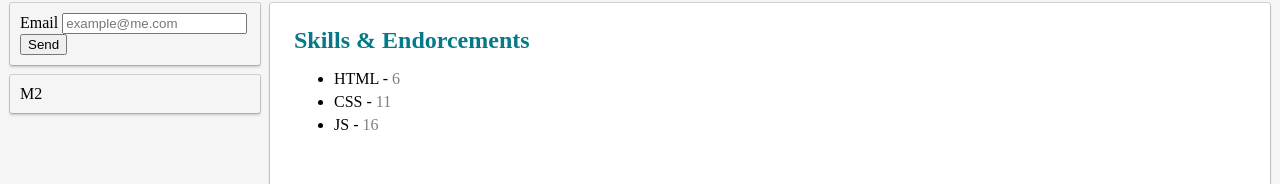
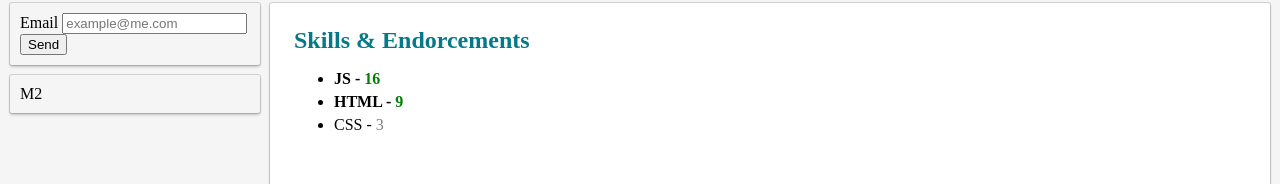
Before and after one commit to leonardp9/leonardp.github.io, a plain HTML site: page index.html in a window 1280 px wide. Shown: the part 159-343 px from the top of the page. Drawn offline with Linux system fonts and the light colour scheme.

Commit message:
modificari

```diff
--- a/index.js
+++ b/index.js
@@ -29,8 +29,19 @@ document.querySelector("#top-menu-bar").addEventListener("click", function (e) {
 });
 
 function showSkills(skills) {
+  skills.sort(function (a, b) {
+    return b.endorcements - a.endorcements;
+  });
   var html = skills.map(function (skill) {
-    return `<li>${skill.name} - <span class="endorcements">${skill.endorcements}</span></li>`;
+    // var cls = "";
+    // if (skill.endorcements > 4) {
+    //   cls = 'class="important"';
+    // }
+    var cls = skill.endorcements > 4 ? "important" : "";
+    return `<li class="${cls}">
+      ${
+        skill.name
+      } ${skill.endorcements < 2 ? "" : `- <span class="endorcements">${skill.endorcements}</span>`}</li>`;
   });
 
   var container = document.querySelector("#skills ul");
--- a/skills.json
+++ b/skills.json
@@ -1,11 +1,11 @@
 [
   {
     "name": "HTML",
-    "endorcements": 6
+    "endorcements": 9
   },
   {
     "name": "CSS",
-    "endorcements": 11
+    "endorcements": 3
   },
   {
     "name": "JS",
--- a/style.css
+++ b/style.css
@@ -168,11 +168,6 @@ li {
   color: #057988;
 }
 
-#skills li span {
-  font-weight: 200;
-  color: gray;
-}
-
 th {
   background: #d1e7ea;
 }
@@ -213,3 +208,11 @@ h1 {
 .endorcements {
   color: gray;
 }
+
+li.important {
+  font-weight: bold;
+}
+
+li.important .endorcements {
+  color: green;
+}
```
